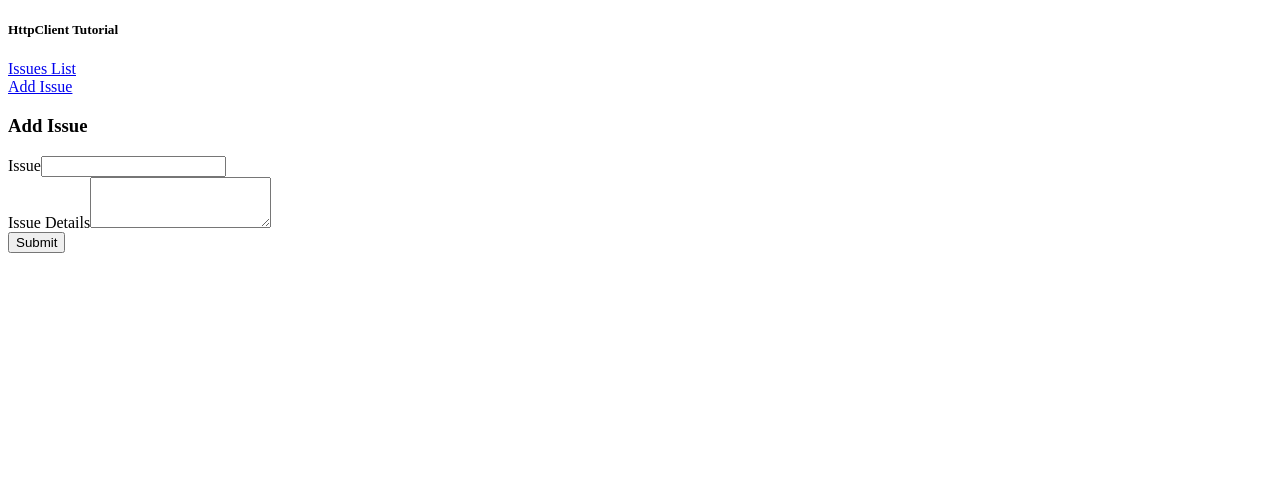
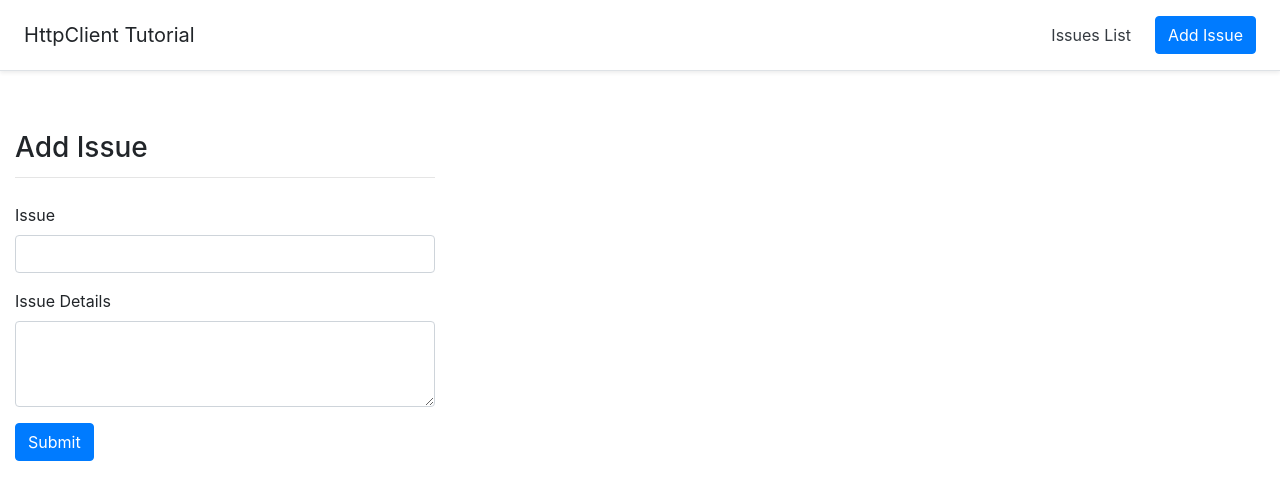
Before and after one commit to Rouz1130/bug-tracker, an Angular app: page /add-issue in a window 1280 px wide. Shown: the top 500 px of the page. Built offline with nearby package versions, Linux system fonts and the light colour scheme.

Commit message:
add Readme

```diff
--- a/angular.json
+++ b/angular.json
@@ -90,8 +90,7 @@
                             "src/assets"
                         ],
                         "styles": [
-                            "src/styles.scss",
-                            "node_modules/bootstrap/dist/css/bootstrap.min.css"
+                            "src/styles.scss"
                         ],
                         "scripts": []
                     }
--- a/src/index.html
+++ b/src/index.html
@@ -1,13 +1,23 @@
 <!doctype html>
 <html lang="en">
+
 <head>
-  <meta charset="utf-8">
-  <title>AngularObsRxjs</title>
-  <base href="/">
-  <meta name="viewport" content="width=device-width, initial-scale=1">
-  <link rel="icon" type="image/x-icon" href="favicon.ico">
+    <meta charset="utf-8">
+    <title>AngularObsRxjs</title>
+    <base href="/">
+    <meta name="viewport" content="width=device-width, initial-scale=1">
+    <link rel="stylesheet" href="https://stackpath.bootstrapcdn.com/bootstrap/4.3.1/css/bootstrap.min.css" integrity="sha384-ggOyR0iXCbMQv3Xipma34MD+dH/1fQ784/j6cY/iJTQUOhcWr7x9JvoRxT2MZw1T" crossorigin="anonymous">
 </head>
+
 <body>
-  <app-root></app-root>
+    <app-root></app-root>
+    <script src="https://code.jquery.com/jquery-3.3.1.slim.min.js" integrity="sha384-q8i/X+965DzO0rT7abK41JStQIAqVgRVzpbzo5smXKp4YfRvH+8abtTE1Pi6jizo" crossorigin="anonymous"></script>
+    <script src="https://cdnjs.cloudflare.com/ajax/libs/popper.js/1.14.7/umd/popper.min.js" integrity="sha384-UO2eT0CpHqdSJQ6hJty5KVphtPhzWj9WO1clHTMGa3JDZwrnQq4sF86dIHNDz0W1" crossorigin="anonymous"></script>
+    <script src="https://stackpath.bootstrapcdn.com/bootstrap/4.3.1/js/bootstrap.min.js" integrity="sha384-JjSmVgyd0p3pXB1rRibZUAYoIIy6OrQ6VrjIEaFf/nJGzIxFDsf4x0xIM+B07jRM" crossorigin="anonymous"></script>
 </body>
+
 </html>
+
+</body>
+
+</html>
--- a/src/styles.scss
+++ b/src/styles.scss
@@ -1 +1,28 @@
 /* You can add global styles to this file, and also import other style files */
+
+.wrapper {
+    width: 100%;
+    margin: 60px 0;
+}
+
+.inner {
+    padding-left: 50px;
+}
+
+h3 {
+    padding-bottom: 12px;
+    margin: 0 0 25px !important;
+    border-bottom: 1px solid #e5e5e5;
+}
+
+.move-right {
+    margin-right: 10px;
+}
+
+.container.wrapper {
+    width: 700px;
+}
+
+.wrapper2 {
+    width: 450px !important;
+}
```
Also changed, not shown: 2 other files (tests, documents, lock files or other folders).
